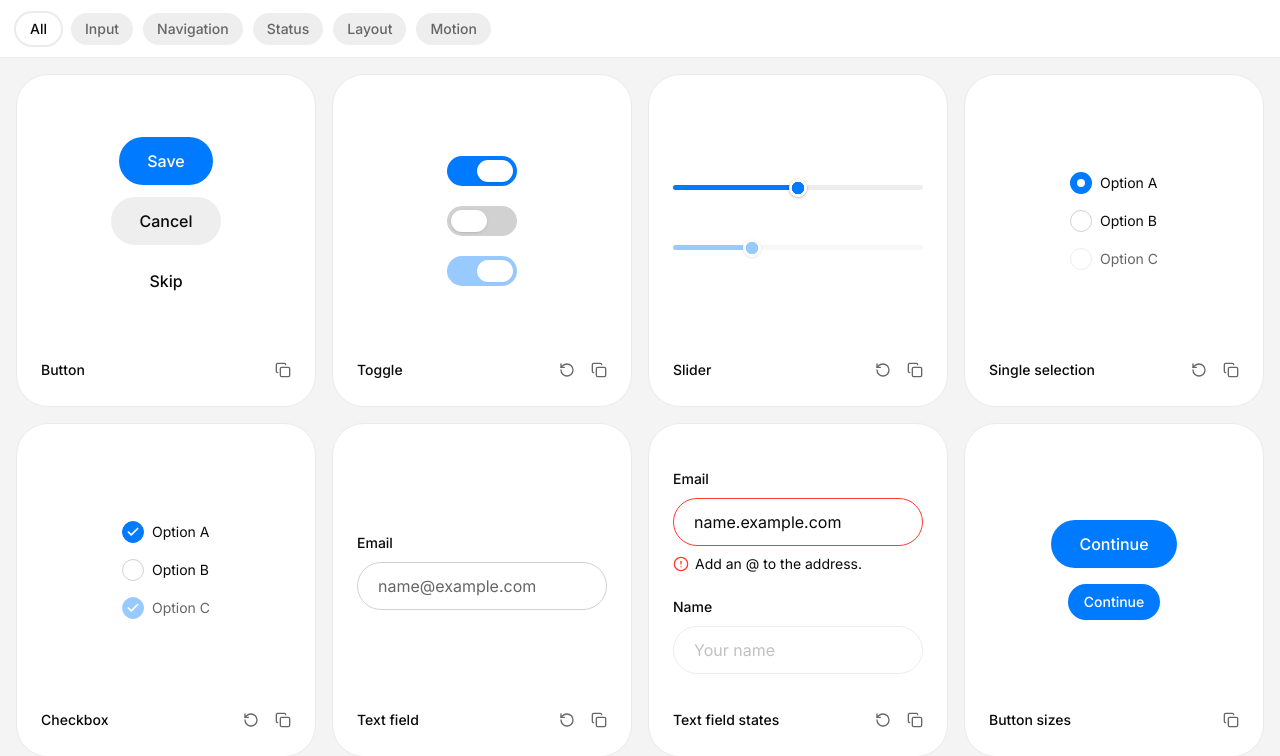
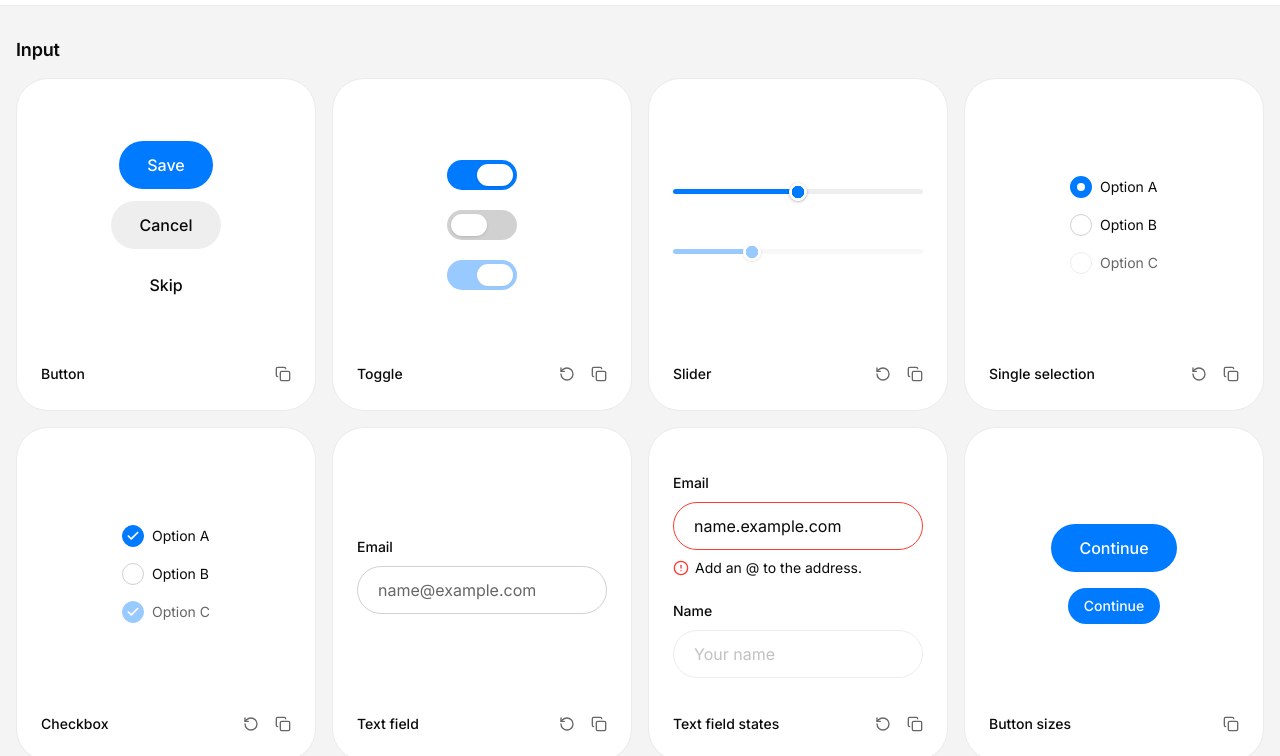
Before and after one commit to mrramdn/raster, a website: page preview/index.html in a window 1280 px wide. Shown: the part 47-803 px from the top of the page. Drawn offline with Linux system fonts and the light colour scheme.

Commit message:
fix: Raster 0.2.1, the gallery grouped under category headings instead of filters

```diff
--- a/package.json
+++ b/package.json
@@ -1,6 +1,6 @@
 {
   "name": "raster",
-  "version": "0.2.0",
+  "version": "0.2.1",
   "private": true,
   "description": "Raster: a soft, neutral design system for Tailwind CSS v4, DESIGN.md and Figma",
   "scripts": {
--- a/preview/index.html
+++ b/preview/index.html
@@ -24,11 +24,10 @@
             class="inline-flex size-9 items-center justify-center rounded-full transition-colors hover:bg-accent"
           ></button>
         </div>
-        <div id="filters" class="-mx-1 mt-3 flex gap-2.5 overflow-x-auto p-1" role="group" aria-label="Filter components"></div>
       </div>
     </header>
 
-    <main id="gallery" class="mx-auto grid max-w-7xl grid-cols-1 gap-4 p-4 min-[480px]:grid-cols-2 lg:grid-cols-3 xl:grid-cols-4"></main>
+    <main id="gallery" class="mx-auto max-w-7xl px-4 pb-8"></main>
 
     <script>
       const icon = (paths, size = 16) =>
@@ -257,42 +256,37 @@
       ];
 
       const gallery = document.getElementById('gallery');
-      const filters = document.getElementById('filters');
       const syncSliders = (root) =>
         root.querySelectorAll('input[type=range]').forEach((el) => {
           el.style.setProperty('--slider-fill', `${((el.value - el.min) / (el.max - el.min)) * 100}%`);
         });
 
       document.getElementById('theme').innerHTML = icons.contrast;
-      filters.innerHTML = ['All', 'Input', 'Navigation', 'Status', 'Layout', 'Motion']
-        .map((name, i) => `<button type="button" aria-pressed="${i === 0}" class="${chip}">${name}</button>`)
-        .join('');
-      gallery.innerHTML = components
-        .map(
-          (c, i) => `<article data-index="${i}" data-category="${c.category}" class="flex aspect-[9/10] flex-col rounded-2xl border border-border bg-card">
+      // Cards are grouped by category, in the order each category first appears, each group under its own heading.
+      const card = (c, i) => `<article data-index="${i}" class="flex aspect-[9/10] flex-col rounded-2xl border border-border bg-card">
             <div data-demo class="flex flex-1 items-center justify-center px-6 pt-6">${c.html}</div>
             <footer class="flex h-16 items-center justify-between pr-4 pb-2 pl-6">
-              <h2 class="type-ui">${c.name}</h2>
+              <h3 class="type-ui">${c.name}</h3>
               <div class="flex">
                 ${c.stateful ? `<button type="button" data-reset aria-label="Reset ${c.name}" class="${iconButton}">${icons.reset}</button>` : ''}
                 <button type="button" data-copy aria-label="Copy ${c.name} markup" class="${iconButton}">${icons.copy}</button>
               </div>
             </footer>
-          </article>`,
-        )
+          </article>`;
+      const categories = [...new Set(components.map((c) => c.category))];
+      gallery.innerHTML = categories
+        .map((category) => {
+          const id = `group-${category.toLowerCase()}`;
+          const cards = components.map((c, i) => (c.category === category ? card(c, i) : '')).join('');
+          return `<section aria-labelledby="${id}">
+          <h2 id="${id}" class="pt-8 pb-4 type-title">${category}</h2>
+          <div class="grid grid-cols-1 gap-4 min-[480px]:grid-cols-2 lg:grid-cols-3 xl:grid-cols-4">${cards}</div>
+        </section>`;
+        })
         .join('');
       syncSliders(gallery);
 
       document.getElementById('theme').addEventListener('click', () => document.documentElement.classList.toggle('dark'));
-
-      filters.addEventListener('click', (event) => {
-        const button = event.target.closest('button');
-        if (!button) return;
-        for (const b of filters.children) b.setAttribute('aria-pressed', b === button);
-        for (const card of gallery.children) {
-          card.hidden = button.textContent !== 'All' && card.dataset.category !== button.textContent;
-        }
-      });
 
       gallery.addEventListener('input', (event) => syncSliders(event.target.parentElement));
 
```
Also changed, not shown: DESIGN.md (+2 -1 lines), CHANGELOG.md, README.md, preview/preview.css.
